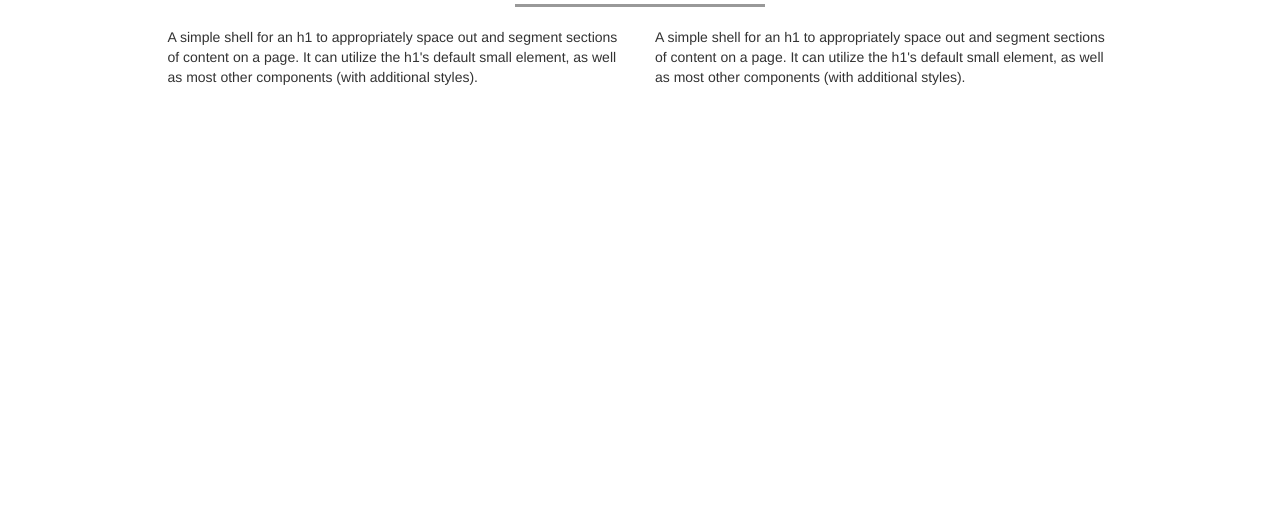
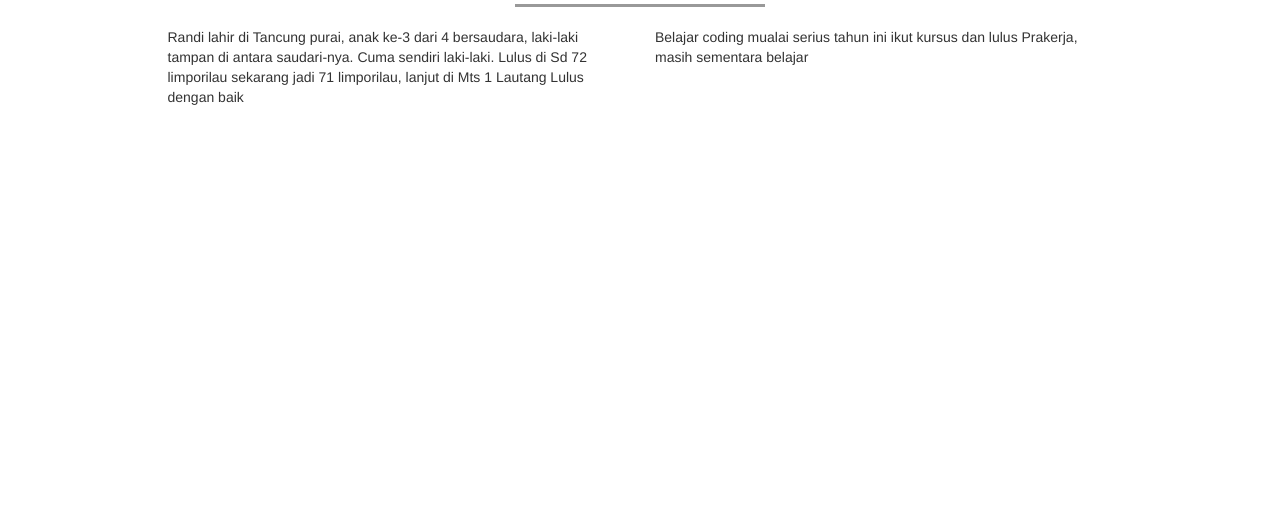
Before and after one commit to runran7/rumu.in, a plain HTML site: page index.html in a window 1280 px wide. Shown: the part 589-1100 px from the top of the page. Drawn offline with nearby package versions, Linux system fonts and the light colour scheme; a script that the page names is missing.

Commit message:
Update index.html

```diff
--- a/index.html
+++ b/index.html
@@ -59,12 +59,12 @@
 
         <div class="row">
           <div class="col-sm-5 col-sm-offset-1">
-            <p>A simple shell for an h1 to appropriately space out and segment sections of content on a page. It can utilize the h1's default small element, as well as most other components (with additional styles).
+            <p>Randi lahir di Tancung purai, anak ke-3 dari 4 bersaudara, laki-laki tampan di antara saudari-nya. Cuma sendiri laki-laki. Lulus di Sd 72 limporilau sekarang jadi 71 limporilau, lanjut di Mts 1 Lautang Lulus dengan baik
             </p>
           </div>
 
           <div class="col-sm-5">
-            <p>A simple shell for an h1 to appropriately space out and segment sections of content on a page. It can utilize the h1's default small element, as well as most other components (with additional styles).</p>
+            <p>Belajar coding mualai serius tahun ini ikut kursus dan lulus Prakerja, masih sementara belajar</p>
           </div>
         </div>
 
```
